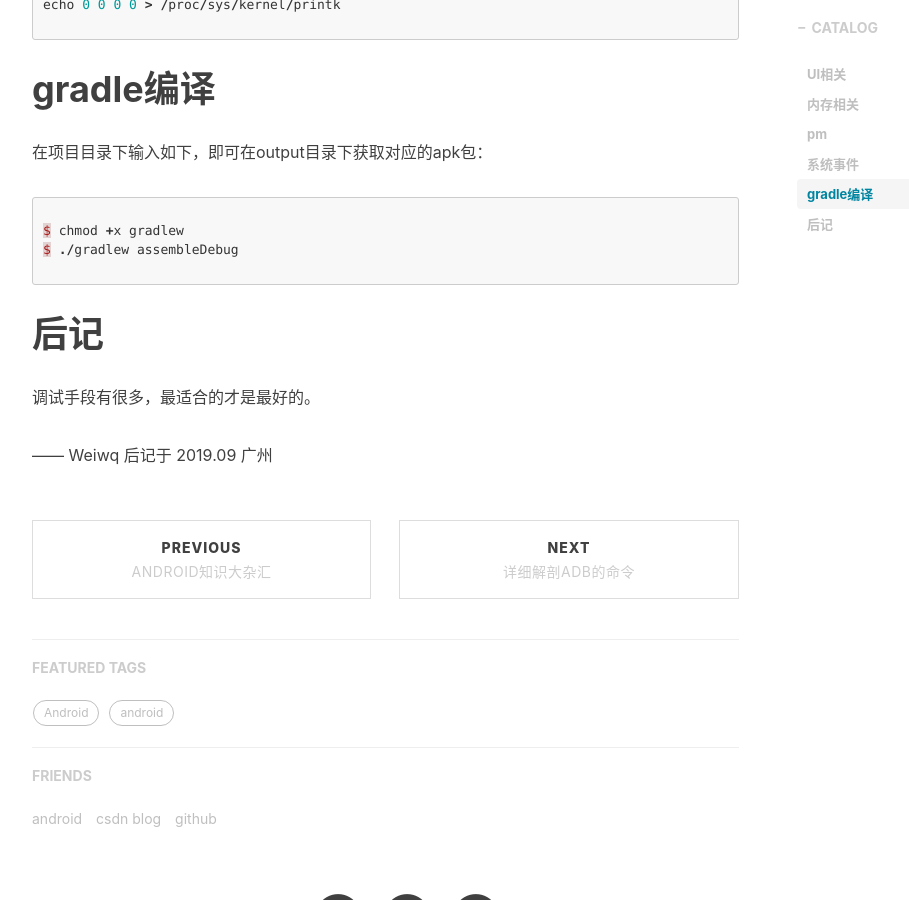
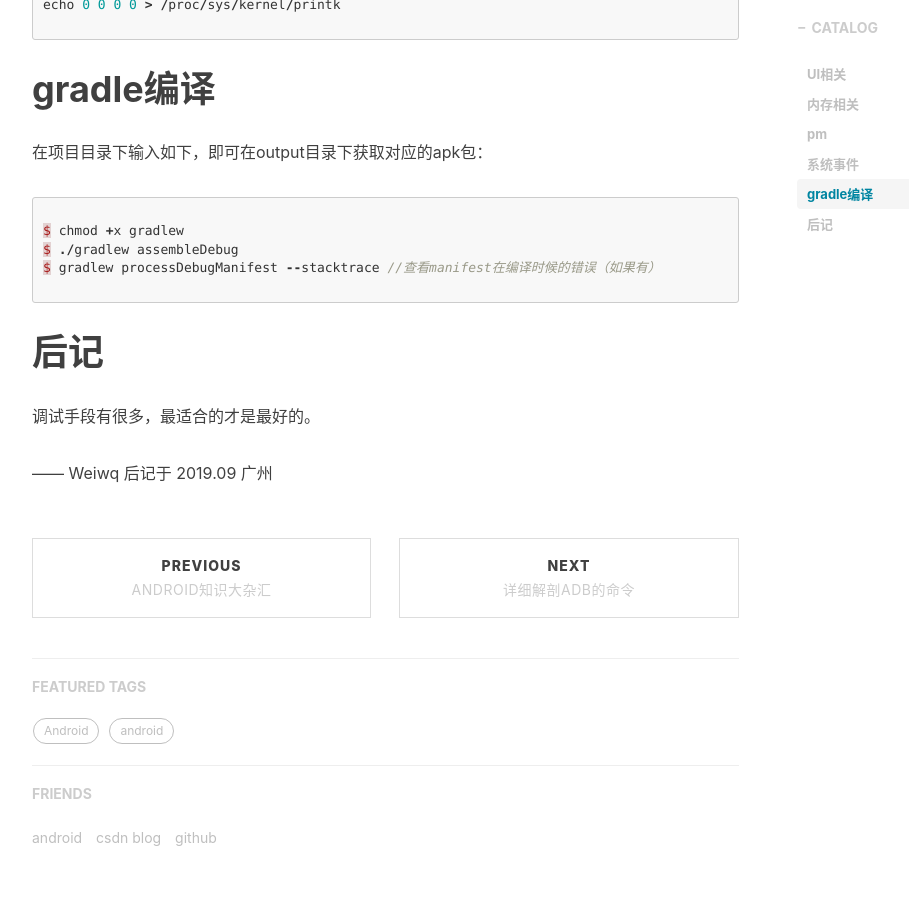
Before and after one commit to weiwangqiang/weiwangqiang.github.io, a Jekyll site: the page built from _posts/2019-09-06-android-debug-code.markdown, in a window 1280 px wide and 900 px high, scrolled down 4780 px. Shown: the whole window, without its empty margins (233-1142 px from the left). Built offline with Jekyll 4.4.1, drawn with Linux system fonts in a browser that asks for light colours; nearby versions of some CDN libraries; comment, search, counter and statistics services are not loaded.

Commit message:
[feature][blog] update android debug blog

````diff
--- a/_posts/2019-09-06-android-debug-code.markdown
+++ b/_posts/2019-09-06-android-debug-code.markdown
@@ -285,6 +285,7 @@ echo 0 0 0 0 > /proc/sys/kernel/printk
 
 $ chmod +x gradlew
 $ ./gradlew assembleDebug
+$ gradlew processDebugManifest --stacktrace //查看manifest在编译时候的错误（如果有）
 
 ```
 
````
